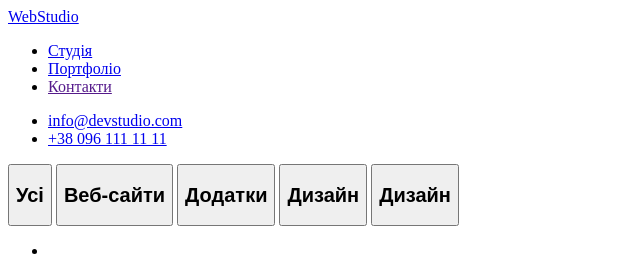
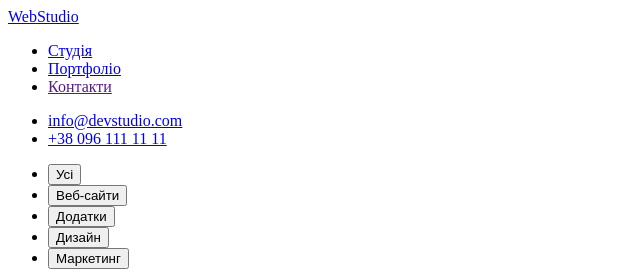
Before and after one commit to robertaristocrat6-dotcom/webstudio, a plain HTML site: page pages/portfolio.html in a window 1280 px wide. Shown: the top 276 px of the page, without its empty margins (0-640 px from the left). Drawn offline with Linux system fonts and the light colour scheme.

Commit message:
portfolio

```diff
--- a/pages/portfolio.html
+++ b/pages/portfolio.html
@@ -21,30 +21,14 @@
         </ul>
     </header>
     <main>
-
+        <ul>
+            <li><button type="button">Усі</button></li>
+            <li><button type="button">Веб-сайти</button></li>
+            <li><button type="button">Додатки</button></li>
+            <li><button type="button">Дизайн</button></li>
+            <li><button type="button">Маркетинг</button></li>
+        </ul>
        <button>
-
-        <h2>
-          Усі
-        </h2>
-
-       </button>
-
-       <button>
-        <h2>Веб-сайти</h2>
-       </button>
-
-       <button>
-        <h2>Додатки</h2>
-    </button>
-
-    <button>
-        <h2>Дизайн</h2>
-       </button>
-
-       <button>
-        <h2>Дизайн</h2>
-       </button>
 
        <ul>
         <li>
```
